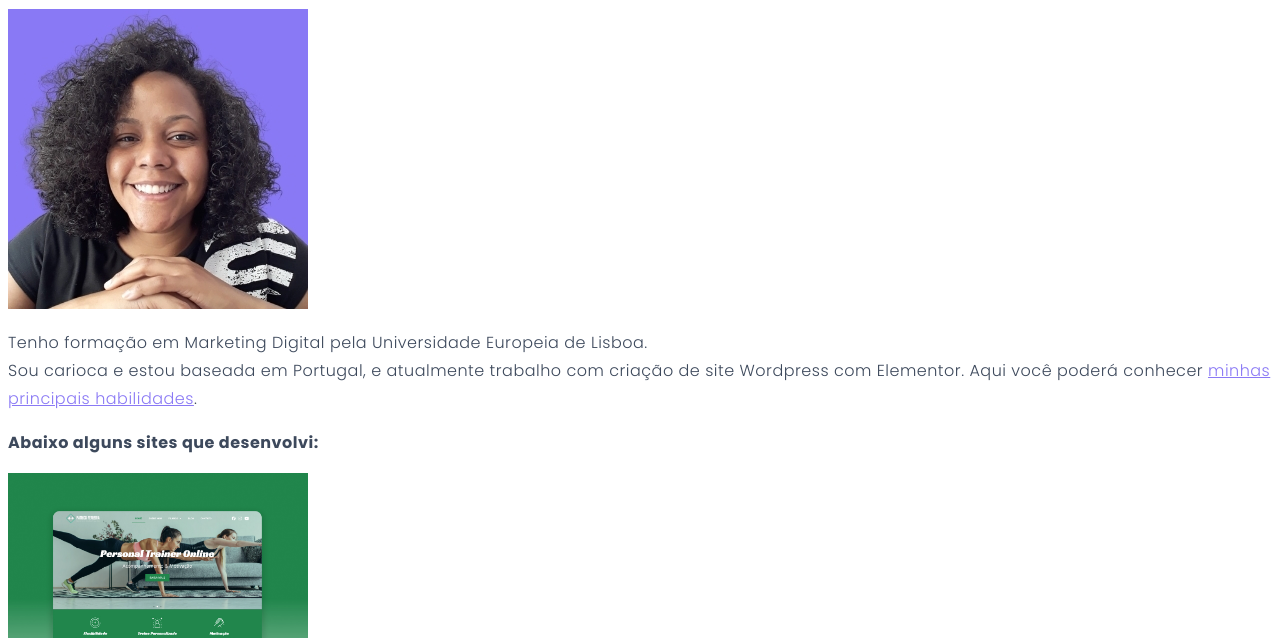
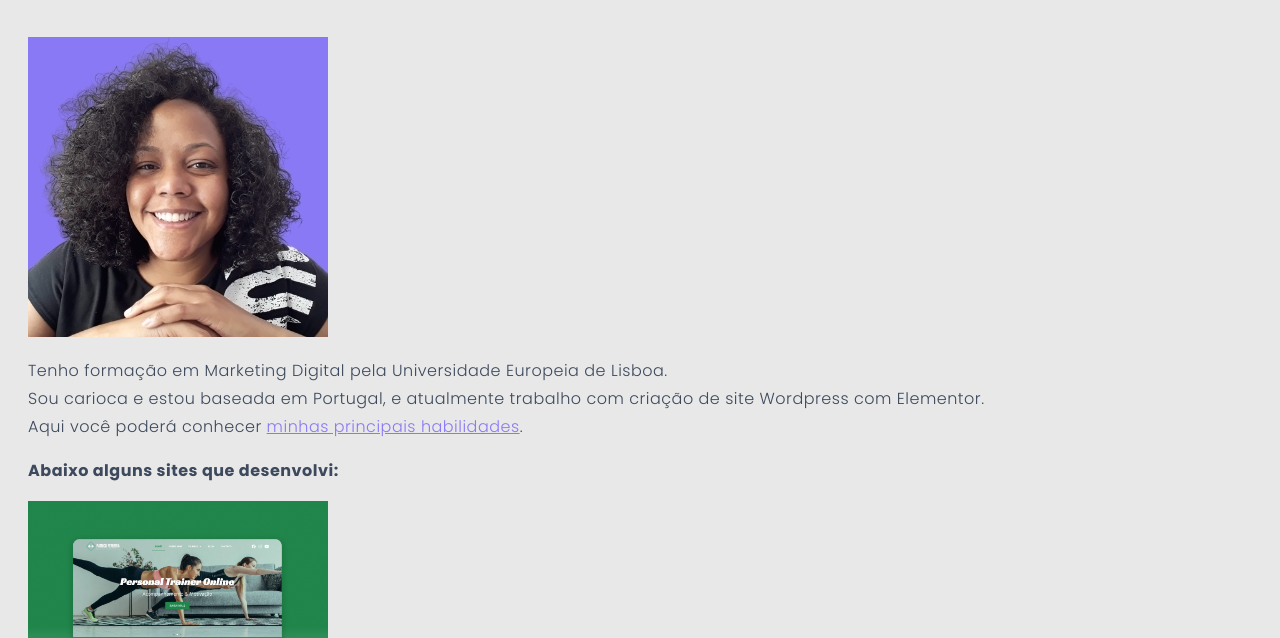
Before and after one commit to bearibeiroa/portfolio, a plain HTML site: page index.html in a window 1280 px wide. Shown: the part 162-800 px from the top of the page. Drawn offline with Linux system fonts and the light colour scheme.

Commit message:
Estilo do body

```diff
--- a/index.html
+++ b/index.html
@@ -10,6 +10,11 @@
     <link href="https://fonts.googleapis.com/css2?family=Poppins:ital,wght@0,100;0,200;0,300;0,400;0,500;0,600;0,700;0,800;0,900;1,100;1,200;1,300;1,400;1,500;1,600;1,700;1,800;1,900&display=swap" rel="stylesheet">
 
     <style>
+        body {
+            background-color: #e8e8e8;
+            padding: 20px;
+        }
+
         h1 {
             color: #8a79f5;
             font-family: 'Poppins', 'Helvetica', 'sans-serif';
@@ -93,7 +98,8 @@
     <img id=" minhafoto " src="minha-foto.jpeg " alt="Foto de uma mulher que está sorrindo usando uma blusa preta e um fundo lilás " width="300px ">
 
     <p>
-        Tenho formação em Marketing Digital pela Universidade Europeia de Lisboa.<br> Sou carioca e estou baseada em Portugal, e atualmente trabalho com criação de site Wordpress com Elementor. Aqui você poderá conhecer <a class="link" href="#habilidades">minhas principais habilidades</a>.
+        Tenho formação em Marketing Digital pela Universidade Europeia de Lisboa.<br> Sou carioca e estou baseada em Portugal, e atualmente trabalho com criação de site Wordpress com Elementor.
+        <br>Aqui você poderá conhecer <a class="link" href="#habilidades">minhas principais habilidades</a>.
 
     </p>
 
```
